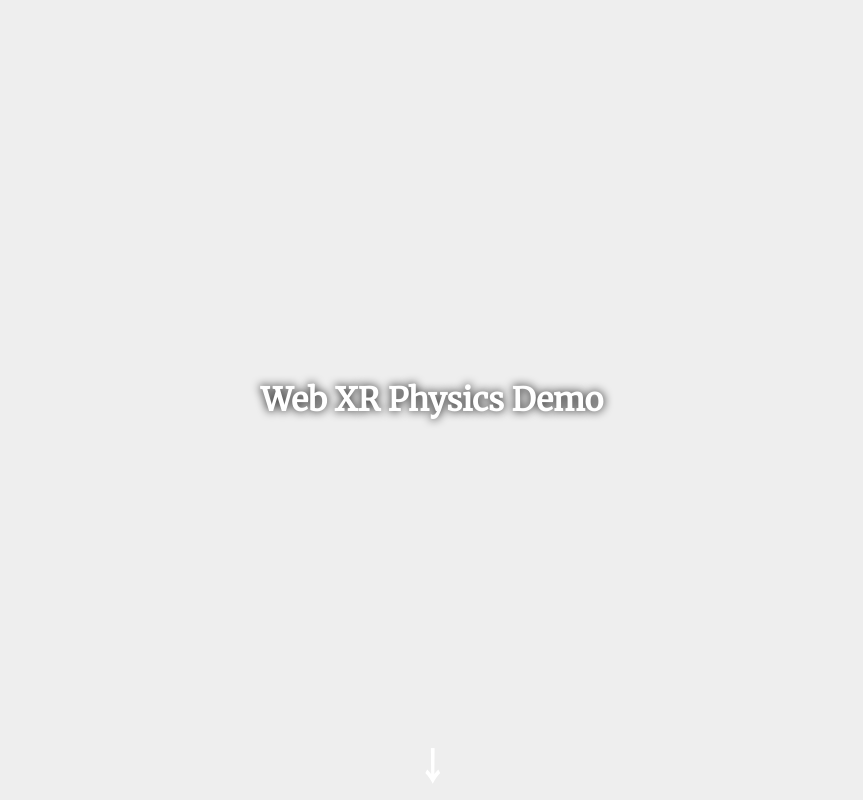
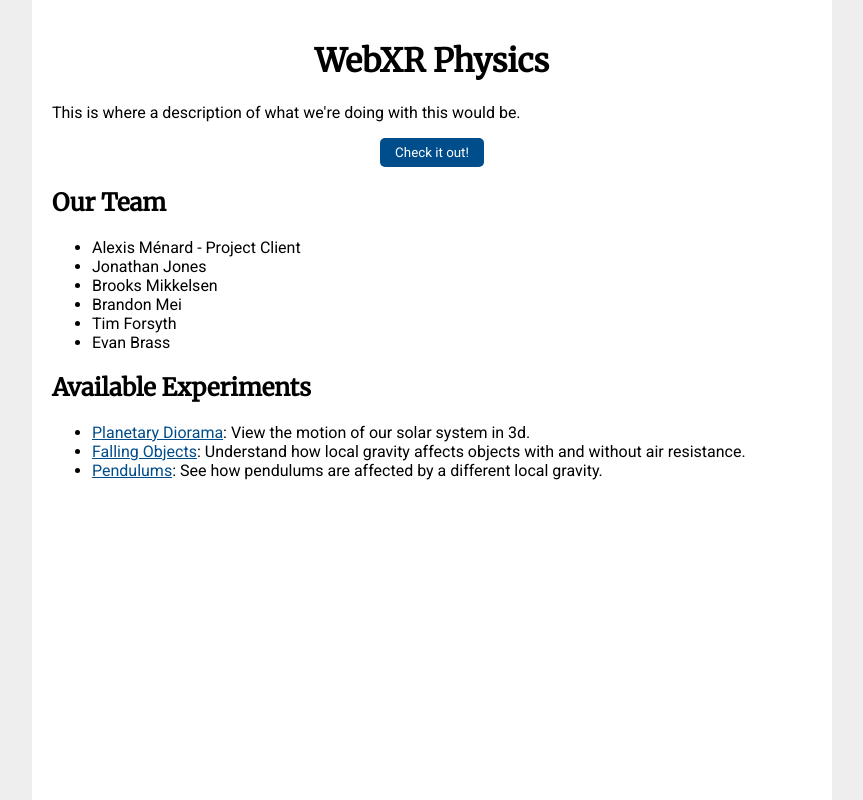
Before and after one commit to Group-47-Capstone-2019/Immersive-Web-VR-AR, a website: page src/index.html in a window 1280 px wide. Shown: the top 800 px of the page, without its empty margins (208-1071 px from the left). Drawn offline with Linux system fonts and the light colour scheme.

Commit message:
update html and css to move info to separate screen

```diff
--- a/src/index.html
+++ b/src/index.html
@@ -8,16 +8,16 @@
     <title>WebXR Physics</title>
   </head>
   <body>
-    <header><h1><div id = "start">Web XR Physics Demo</div></h1>
-      <div id = "arrow">￬</div>
-    </header>
-    <canvas id="vr-port"></canvas>
-    <div id="joystick-controls">
-      <div id="joystick"></div>
+    <main>
+      <div id="welcome-container">
+        <h1 class="centered">WebXR Physics</h1>
+        <p>
+          This is where a description of what we're doing with this would be.
+        </p>
+        <div class="centered">
+          <a href="/home"><button>Check it out!</button></a>
         </div>
-    <main>
-      <p>This is where a description of what we're doing with this would be.</p>
-      <h1>Our Team</h1>
+        <h2>Our Team</h2>
         <p></p>
 
         <ul>
@@ -32,19 +32,25 @@
         <h2>Available Experiments</h2>
         <ul>
           <li>
-          <a href="/planets" class="link">Planetary Diorama</a>: View the motion of our
-          solar system in 3d.
+            <a href="/planets" class="link">Planetary Diorama</a>: View the
+            motion of our solar system in 3d.
           </li>
           <li>
-          <a href="/falling" class="link">Falling Objects</a>: Understand how local
-          gravity affects objects with and without air resistance.
+            <a href="/falling" class="link">Falling Objects</a>: Understand how
+            local gravity affects objects with and without air resistance.
           </li>
           <li>
-          <a href="/pendulums" class="link">Pendulums</a>: See how pendulums are affected
-          by a different local gravity.
+            <a href="/pendulums" class="link">Pendulums</a>: See how pendulums
+            are affected by a different local gravity.
           </li>
         </ul>
+      </div>
     </main>
+
+    <canvas id="vr-port"></canvas>
+    <div id="joystick-controls">
+      <div id="joystick"></div>
+    </div>
   </body>
   <script src="scripts/index.js"></script>
 </html>
--- a/src/styles/style.css
+++ b/src/styles/style.css
@@ -63,7 +63,7 @@
   width: 100% !important;
 }
 
-header h1 {
+/* header h1 {
   margin: 0;
   max-width: 100%;
   max-height: 100%;
@@ -104,12 +104,13 @@ header::after {
   transform: translateX(-50%);
   z-index: 2;
   display: flex;
-}
+} */
 
 body {
   margin: 0px;
   font-family: 'Roboto', sans-serif;
   background-color: #eee;
+  overflow: hidden;
 }
 
 h1,
@@ -121,17 +122,42 @@ h6 {
   font-family: 'Merriweather', serif;
 }
 
-main {
+#welcome-container {
   background-color: #fff;
   margin: 0 auto;
-  max-width: 500px;
-  padding: 2em;
-  border-left: 1px solid #aaa;
-  border-right: 1px solid #aaa;
+  max-width: 800px;
+  box-sizing: border-box;
+  min-height: 100%;
+  padding: 20px;
+}
+
+main {
+  z-index: 666;
+  top: 0;
+  left: 0;
+  bottom: 0;
+  right: 0;
+  background-color: #eee;
+  position: fixed;
+  overflow-y: auto;
 }
 
 .link {
-  color: blue;
+  color: rgb(0, 77, 139);
   cursor: pointer;
   text-decoration: underline;
 }
+
+button {
+  color: white;
+  background-color: rgb(0, 77, 139);
+  cursor: pointer;
+  border: none;
+  border-radius: 5px;
+  padding: 7px 15px;
+  font-family: 'Roboto', sans-serif;
+}
+
+.centered {
+  text-align: center;
+}
```
Lines whose indentation alone changed are shown as unchanged.
